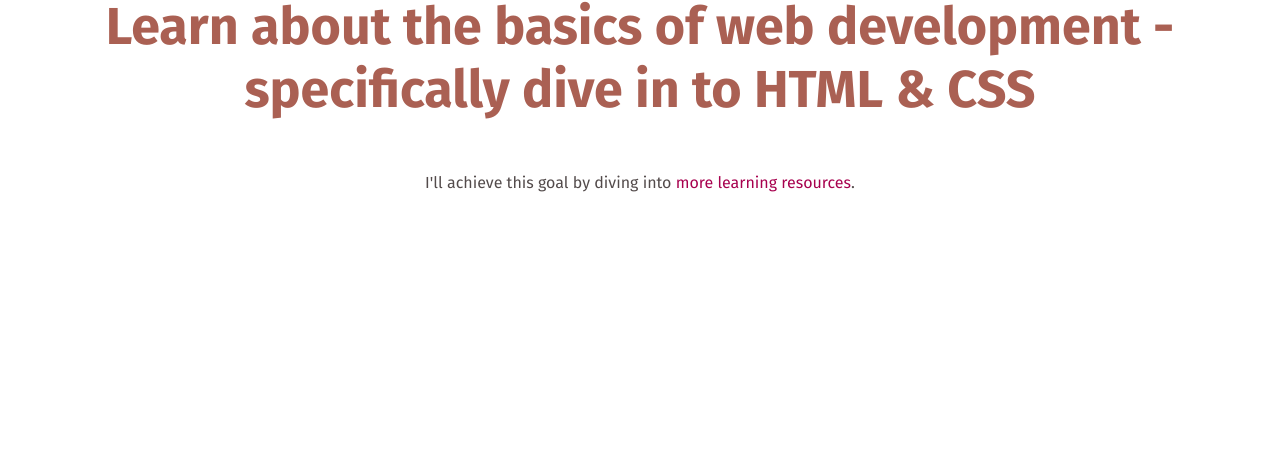
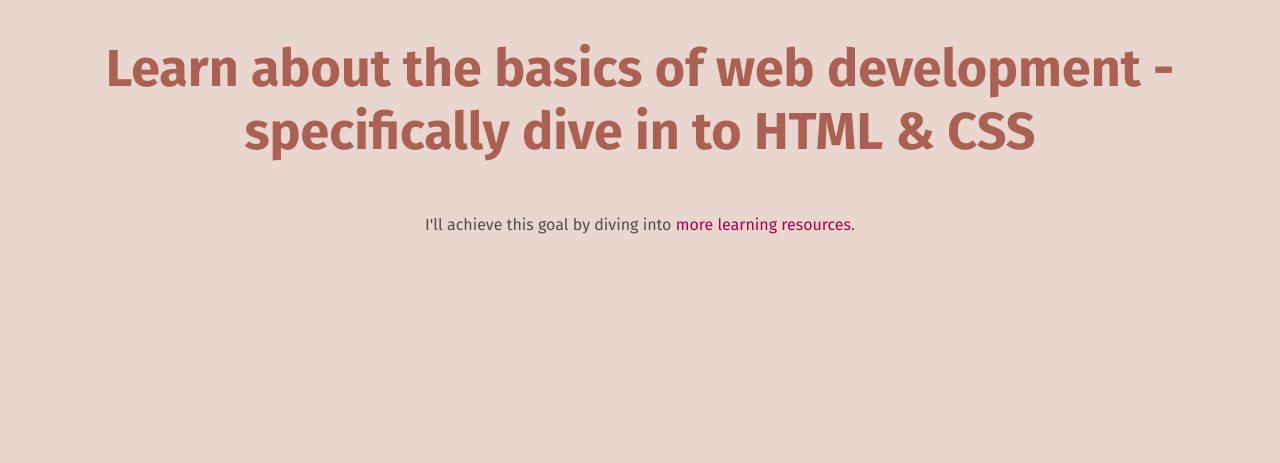
Before and after one commit to LAHILOTE/100-Days-Code, a plain HTML site: page index.html in a window 1280 px wide. Shown: the part 337-800 px from the top of the page. Drawn offline with nearby package versions, Linux system fonts and the light colour scheme.

Commit message:
038-Styling the Overall Page Background [Day 5]

```diff
--- a/style.css
+++ b/style.css
@@ -1,5 +1,7 @@
 body {
     text-align: center;
+    background-color: rgb(233, 215, 207);
+    margin: 50px;
 }
 
 img {
```
